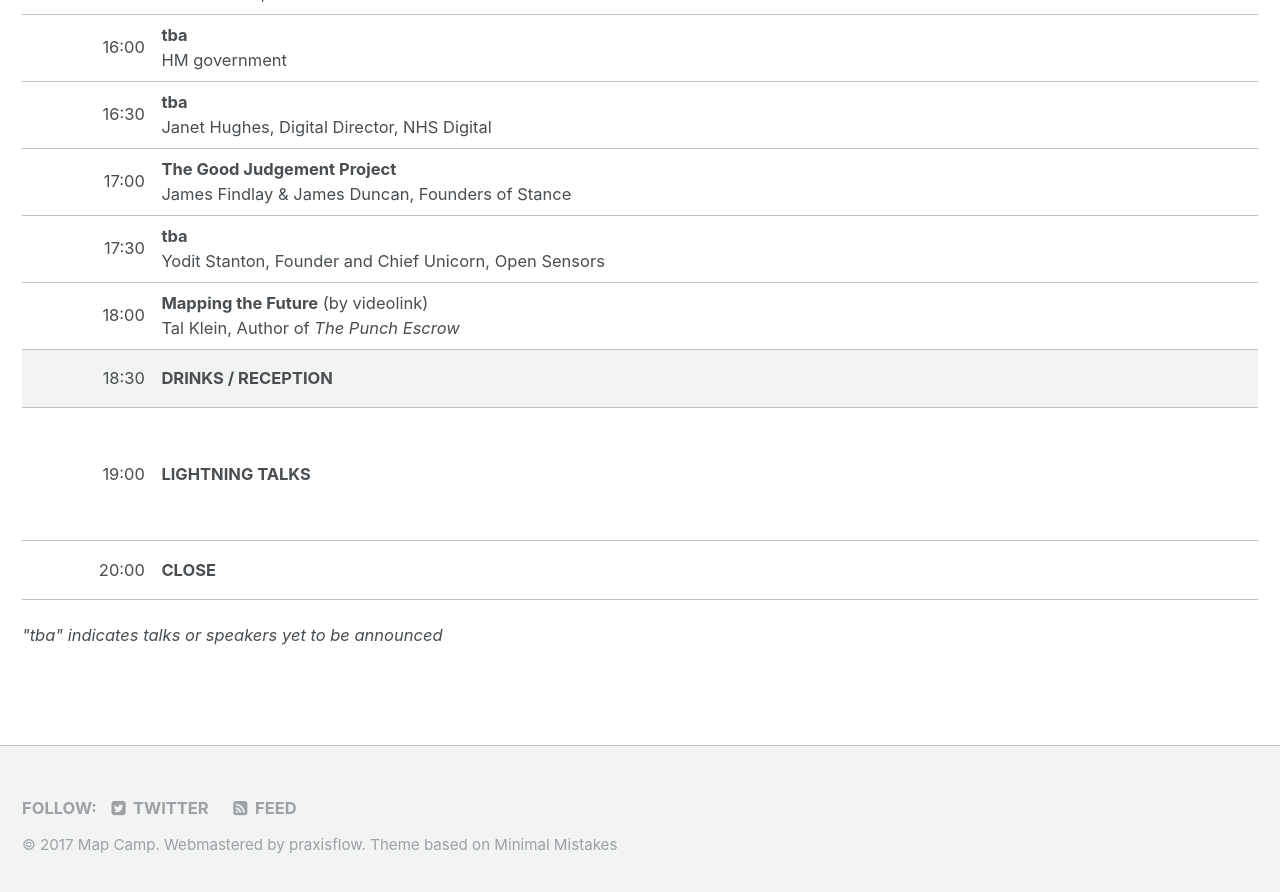
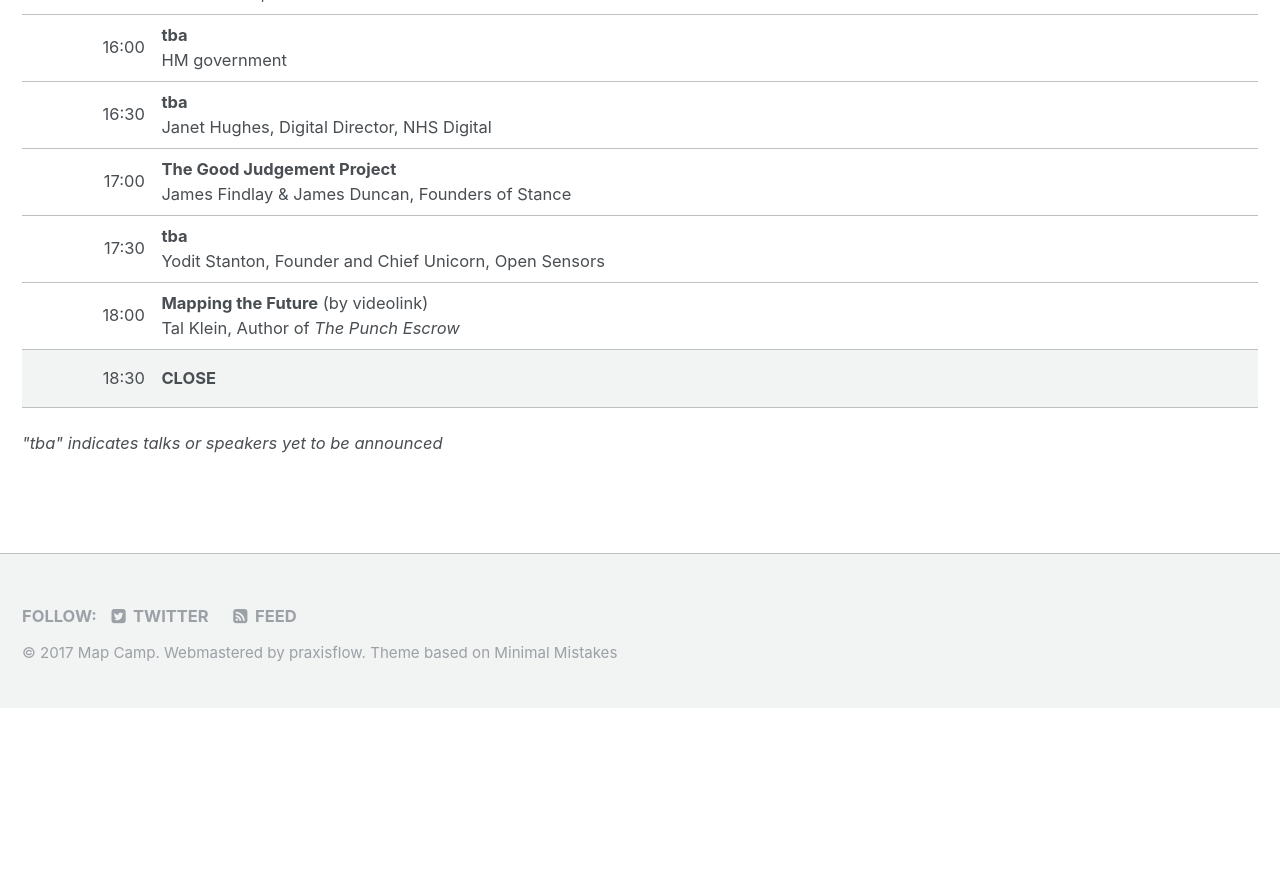
Before and after one commit to mapcampcommittee/mapcampcommittee.github.io, a Jekyll site: the page built from _pages/schedule.html, in a window 1280 px wide and 900 px high, scrolled down 1124 px. Shown: the top 892 px of the window. Built offline with Jekyll 4.4.1, drawn with Linux system fonts in a browser that asks for light colours; after the commit the page ends 1832 px from its top, so only the background shows below that.

Commit message:
Revise the closing schedule.

```diff
--- a/_pages/schedule.html
+++ b/_pages/schedule.html
@@ -65,14 +65,6 @@ classes:
   </tr>
   <tr class="schedule-break">
     <td style="text-align:right;  line-height: 2.5em;">18:30</td>
-    <td><strong>DRINKS / RECEPTION</strong></td>
-  </tr>
-  <tr>
-    <td style="text-align:right;  line-height: 7.0em;">19:00</td>
-    <td><strong>LIGHTNING TALKS</strong></td>
-  </tr>
-  <tr>
-    <td style="text-align:right;  line-height: 2.5em;">20:00</td>
     <td><strong>CLOSE</strong></td>
   </tr>
 </table>
```
